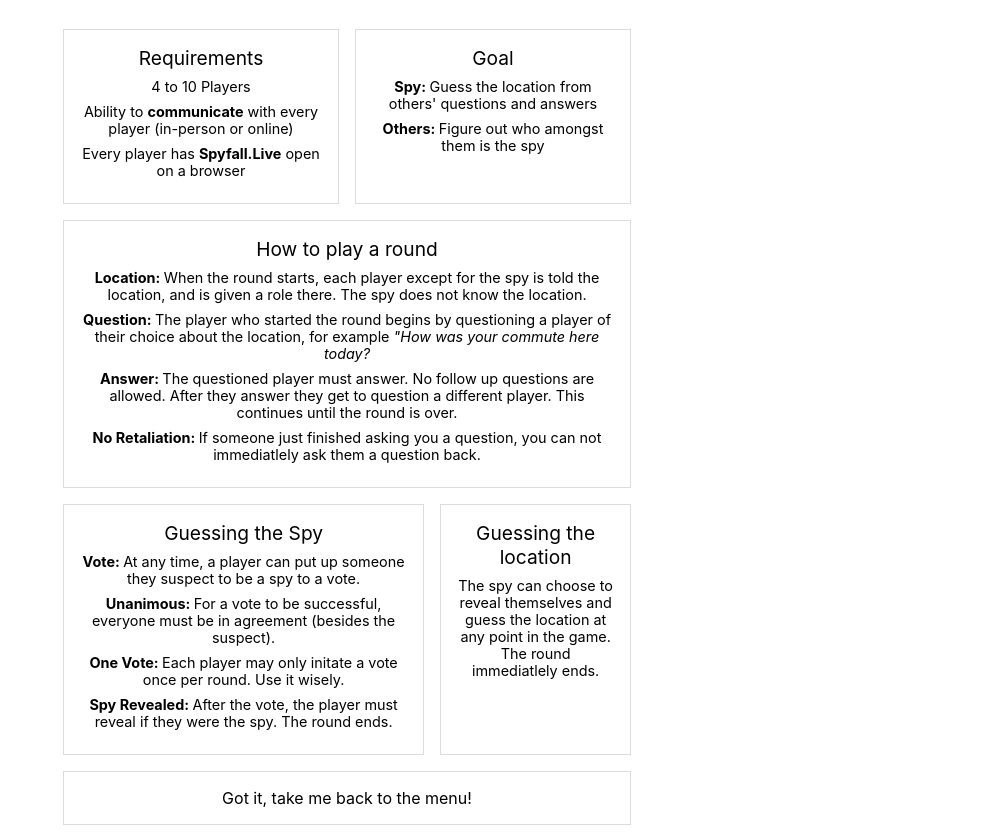
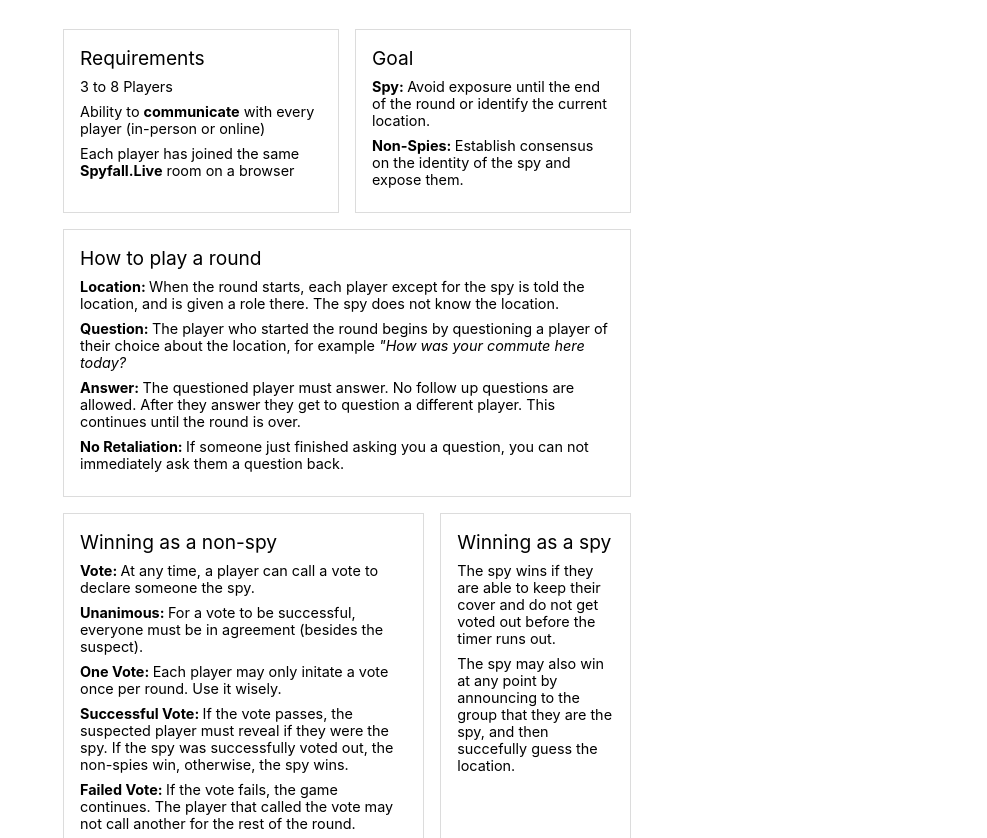
Before and after one commit to finnjwohner/Spyfall-Live.js, a website: page src/public/rules.html in a window 1280 px wide. Shown: the part 127-965 px from the top of the page, without its empty margins (293-1280 px from the left). Drawn offline with Linux system fonts and the light colour scheme; a web font is replaced by a local one.

Commit message:
Updated rules page

```diff
--- a/src/public/rules.html
+++ b/src/public/rules.html
@@ -66,34 +66,36 @@
       <div class="inner-cont">
         <!-- I've never used CSS variables before so I thought it might be fun to try :) -->
         <div class="card" style="--amount: calc(50% - 0.5rem)">
-          <h2>Requirements</h2>
-          <ul>
-            <li>4 to 10 Players</li>
+          <h2 style="text-align: left">Requirements</h2>
+          <ul style="text-align: left">
+            <li>3 to 8 Players</li>
             <li>
               Ability to <strong>communicate</strong> with every player
               (in-person or online)
             </li>
             <li>
-              Every player has <strong>Spyfall.Live</strong> open on a browser
+              Each player has joined the same <strong>Spyfall.Live</strong> room
+              on a browser
             </li>
           </ul>
         </div>
         <div class="card" style="--amount: calc(50% - 0.5rem)">
-          <h2>Goal</h2>
-          <ul>
+          <h2 style="text-align: left">Goal</h2>
+          <ul style="text-align: left">
             <li>
-              <strong>Spy: </strong>Guess the location from others' questions
-              and answers
+              <strong>Spy: </strong>Avoid exposure until the end of the round or
+              identify the current location.
             </li>
             <li>
-              <strong>Others: </strong>Figure out who amongst them is the spy
+              <strong>Non-Spies: </strong>Establish consensus on the identity of
+              the spy and expose them.
             </li>
           </ul>
         </div>
       </div>
       <div class="card">
-        <h2>How to play a round</h2>
-        <ol>
+        <h2 style="text-align: left">How to play a round</h2>
+        <ol style="text-align: left">
           <li>
             <strong>Location: </strong>When the round starts, each player except
             for the spy is told the location, and is given a role there. The spy
@@ -111,17 +113,17 @@
           </li>
           <li>
             <strong>No Retaliation: </strong>If someone just finished asking you
-            a question, you can not immediatlely ask them a question back.
+            a question, you can not immediately ask them a question back.
           </li>
         </ol>
       </div>
       <div class="inner-cont">
         <div class="card" style="--amount: calc(65% - 0.5rem)">
-          <h2>Guessing the Spy</h2>
-          <ul>
+          <h2 style="text-align: left">Winning as a non-spy</h2>
+          <ul style="text-align: left">
             <li>
-              <strong>Vote: </strong>At any time, a player can put up someone
-              they suspect to be a spy to a vote.
+              <strong>Vote: </strong>At any time, a player can call a vote to
+              declare someone the spy.
             </li>
             <li>
               <strong>Unanimous: </strong>For a vote to be successful, everyone
@@ -132,17 +134,28 @@
               once per round. Use it wisely.
             </li>
             <li>
-              <strong>Spy Revealed: </strong>After the vote, the player must
-              reveal if they were the spy. The round ends.
+              <strong>Successful Vote: </strong>If the vote passes, the
+              suspected player must reveal if they were the spy. If the spy was
+              successfully voted out, the non-spies win, otherwise, the spy
+              wins.
+            </li>
+            <li>
+              <strong>Failed Vote: </strong>If the vote fails, the game
+              continues. The player that called the vote may not call another
+              for the rest of the round.
             </li>
           </ul>
         </div>
         <div class="card" style="--amount: calc(35% - 0.5rem)">
-          <h2>Guessing the location</h2>
-          <ul>
+          <h2 style="text-align: left">Winning as a spy</h2>
+          <ul style="text-align: left">
             <li>
-              The spy can choose to reveal themselves and guess the location at
-              any point in the game. The round immediatlely ends.
+              The spy wins if they are able to keep their cover and do not get
+              voted out before the timer runs out.
+            </li>
+            <li>
+              The spy may also win at any point by announcing to the group that
+              they are the spy, and then succefully guess the location.
             </li>
           </ul>
         </div>
--- a/src/server/app.js
+++ b/src/server/app.js
@@ -69,8 +69,6 @@ app.get("/:roomCode", (req, res) => {
 
 app.post("/suggestions", async (req, res) => {
   console.log("Receiving New Suggestion/Bug Report");
-
-  console.log(req.body);
 
   const validReportTypes = ["bug", "suggestion"];
 
```
